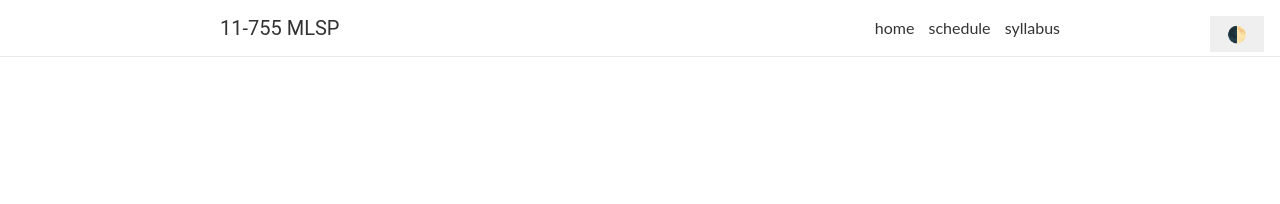
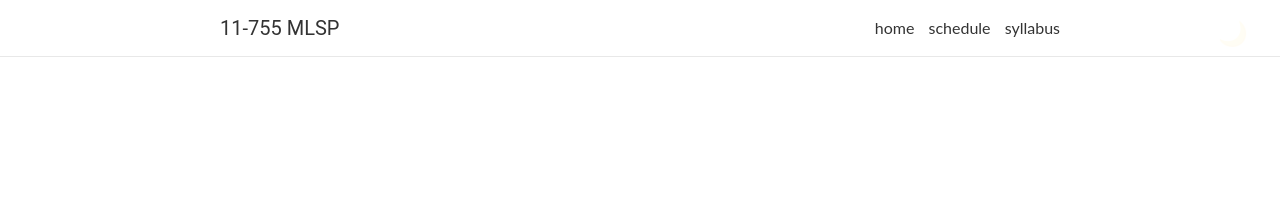
Before and after one commit to cmu-mlsp/mlspcourse, a Jekyll site: the page built from index.html, in a window 1280 px wide. Shown: the top 204 px of the page. Built offline with Jekyll 4.4.1, drawn with Linux system fonts in a browser that asks for light colours; nearby versions of some CDN libraries; the list of posts is cut into pages by our own code; comment, search, counter and statistics services are not loaded.

Commit message:
Update default.html
removed button from here for dark theme

```diff
--- a/_layouts/default.html
+++ b/_layouts/default.html
@@ -17,20 +17,6 @@
     {% include footer.html %}
 
     {% include hemline.html %}
-    <button id="darkToggle" style="position: fixed; top: 1rem; right: 1rem; z-index: 1000;">
-    🌓
-    </button>
-
-    <script>
-      const toggle = document.getElementById('darkToggle');
-      toggle.addEventListener('click', () => {
-        document.body.classList.toggle('dark-mode');
-        localStorage.setItem('theme', document.body.classList.contains('dark-mode') ? 'dark' : 'light');
-      });
-      if (localStorage.getItem('theme') === 'dark') {
-        document.body.classList.add('dark-mode');
-      }
-    </script>
 
   </body>
 
```
